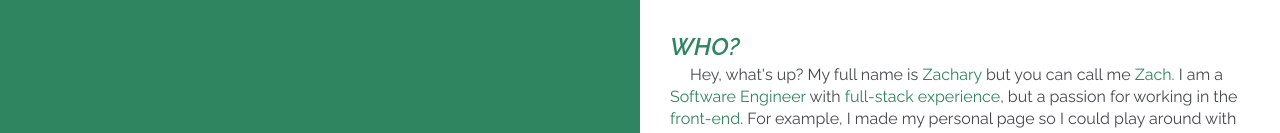
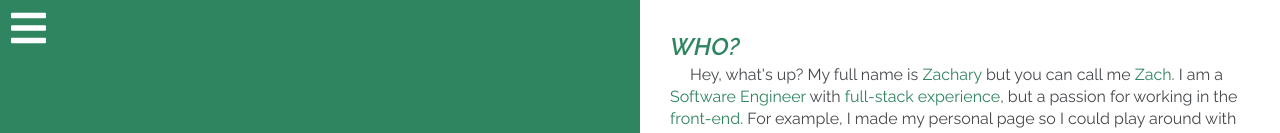
Before and after one commit to zwagner86/vue-profile, a Vue app: page / in a window 1280 px wide. Shown: the top 133 px of the page. Built offline with nearby package versions, Linux system fonts and the light colour scheme; no server answers.

Commit message:
add quick and dirty menu

```diff
--- a/src/App.vue
+++ b/src/App.vue
@@ -1,14 +1,17 @@
 <template lang="pug">
     div
+        Menu
         Profile
 </template>
 
 <script>
+import Menu from './components/common/menu/Menu';
 import Profile from './components/profile/Profile';
 
 export default {
     name: 'App',
     components: {
+        Menu,
         Profile
     }
 };
--- /dev/null
+++ b/src/components/common/menu/Menu.vue
@@ -0,0 +1,128 @@
+<template lang="pug">
+    div(:class="mainClassName")
+        .Menu-toggle
+            button.Menu-toggle-button(@click="onMenuToggleClick")
+                font-awesome-icon.Menu-toggle-icon(:icon="iconName", size="3x")
+        .Menu-links
+            a.Menu-link(href="https://www.zacharywagner.net") Home
+            a.Menu-link(href="https://www.zacharywagner.net/resume") Resume
+</template>
+
+<script>
+export default {
+    name: 'Menu',
+    data() {
+        return {
+            isMenuOpen: false
+        };
+    },
+    computed: {
+        mainClassName() {
+            return `Menu${this.isMenuOpen ? ' Menu-is-open' : ''}`;
+        },
+        iconName() {
+            return (this.isMenuOpen) ? 'times' : 'bars';
+        }
+    },
+    methods: {
+        onMenuToggleClick() {
+            this.isMenuOpen = !this.isMenuOpen;
+        }
+    }
+};
+</script>
+
+<style scoped>
+    .Menu {
+        position: absolute;
+        top: 0;
+        left: 0;
+        background: #ffffff;
+        z-index: 600;
+        width: 100vw;
+        height: auto;
+        transform: translate3d(-100vw, 0, 0);
+        transition: transform 0.35s;
+    }
+
+    .Menu.Menu-is-open {
+        transform: translate3d(0, 0, 0);
+        box-shadow: 0 4px 8px 0 rgba(70,73,76, 0.6);
+    }
+
+    .Menu-toggle {
+        position: absolute;
+        top: 0;
+        right: 0;
+        width: 56px;
+        height: 56px;
+        transform: translateX(56px);
+        transition: transform 0.2s;
+    }
+
+    .Menu-is-open .Menu-toggle {
+        transform: translateX(0);
+    }
+
+    .Menu-toggle-button {
+        cursor: pointer;
+        background: transparent;
+        border: none;
+        width: 56px;
+        height: 56px;
+        padding: 0;
+    }
+
+    .Menu-toggle-button:active,
+    .Menu-toggle-button:hover,
+    .Menu-toggle-button:focus {
+        outline: none;
+    }
+
+    .Menu-toggle-icon {
+        color: #ffffff;
+    }
+
+    .Menu-is-open .Menu-toggle-icon {
+        color: #2f855f;
+    }
+
+    .Menu-links {
+        height: 100%;
+        padding: 56px 0 24px;
+    }
+
+    .Menu-link {
+        color: #2f855f;
+        display: block;
+        padding: 16px;
+    }
+
+    .Menu-link:active,
+    .Menu-link:hover,
+    .Menu-link:focus {
+        color: #2b6049;
+        background: #e4e4e4;
+    }
+
+    .Menu-link-active {
+        font-weight: 600;
+    }
+
+    @media (min-width: 768px) {
+        .Menu {
+            position: fixed;
+            top: 0;
+            left: 0;
+            z-index: 600;
+            width: 240px;
+            height: 100%;
+            transform: translate3d(-240px, 0, 0);
+            transition: transform 0.35s;
+        }
+
+        .Menu.Menu-is-open {
+            box-shadow: 4px 0 8px 0 rgba(70,73,76, 0.6);
+        }
+    }
+</style>
--- a/src/main.js
+++ b/src/main.js
@@ -2,13 +2,15 @@ import Vue from 'vue';
 import {library} from '@fortawesome/fontawesome-svg-core';
 import {fab} from '@fortawesome/free-brands-svg-icons';
 import {
+    faBars,
     faExclamationCircle,
-    faStar
+    faStar,
+    faTimes
 } from '@fortawesome/free-solid-svg-icons';
 import {FontAwesomeIcon} from '@fortawesome/vue-fontawesome';
 import App from './App';
 
-library.add(fab, faExclamationCircle, faStar);
+library.add(fab, faBars, faExclamationCircle, faStar, faTimes);
 
 Vue.component('font-awesome-icon', FontAwesomeIcon);
 
```
